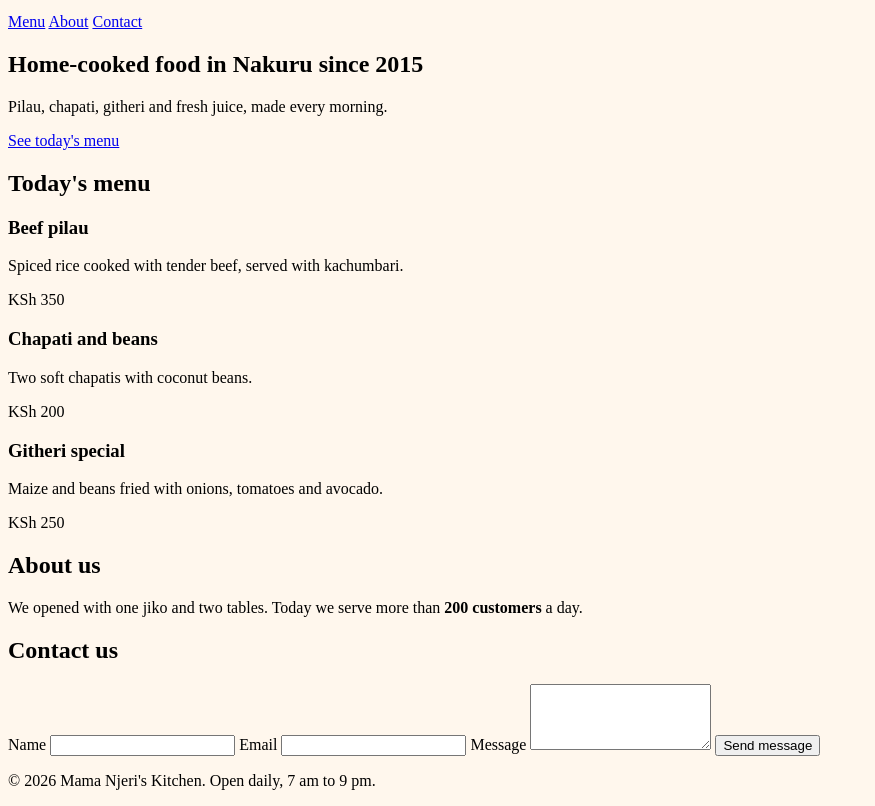
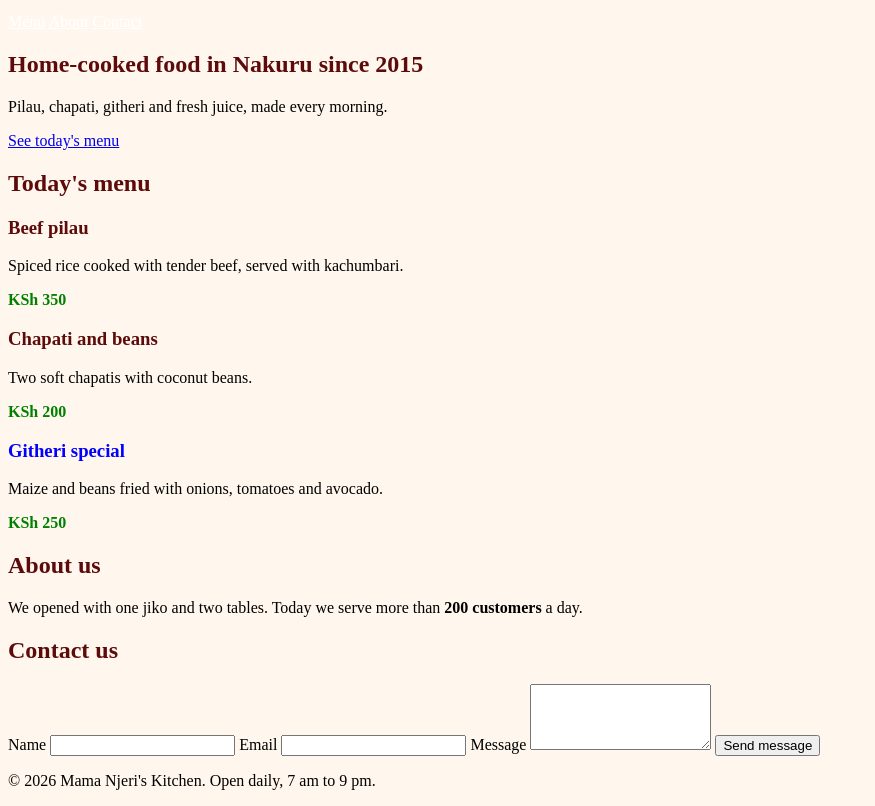
Before and after one commit to Afubwa-Ian/css, a plain HTML site: page index.html in a window 1280 px wide. Shown: the part 37-843 px from the top of the page, without its empty margins (0-875 px from the left). Drawn offline with Linux system fonts and the light colour scheme.

Commit message:
Style headings,price and navigation links

```diff
--- a/styles.css
+++ b/styles.css
@@ -1,3 +1,18 @@
 body {
   background-color: #fff7ed;
 }
+h1,
+h2,
+h3 {
+  color: rgb(92, 10, 10);
+}
+.price {
+  color: green;
+  font-weight: bold;
+}
+.main-nav a {
+  color: white;
+}
+.featured h3 {
+  color: blue;
+}
```
Also changed, not shown: index.html (line endings or trailing spaces).
